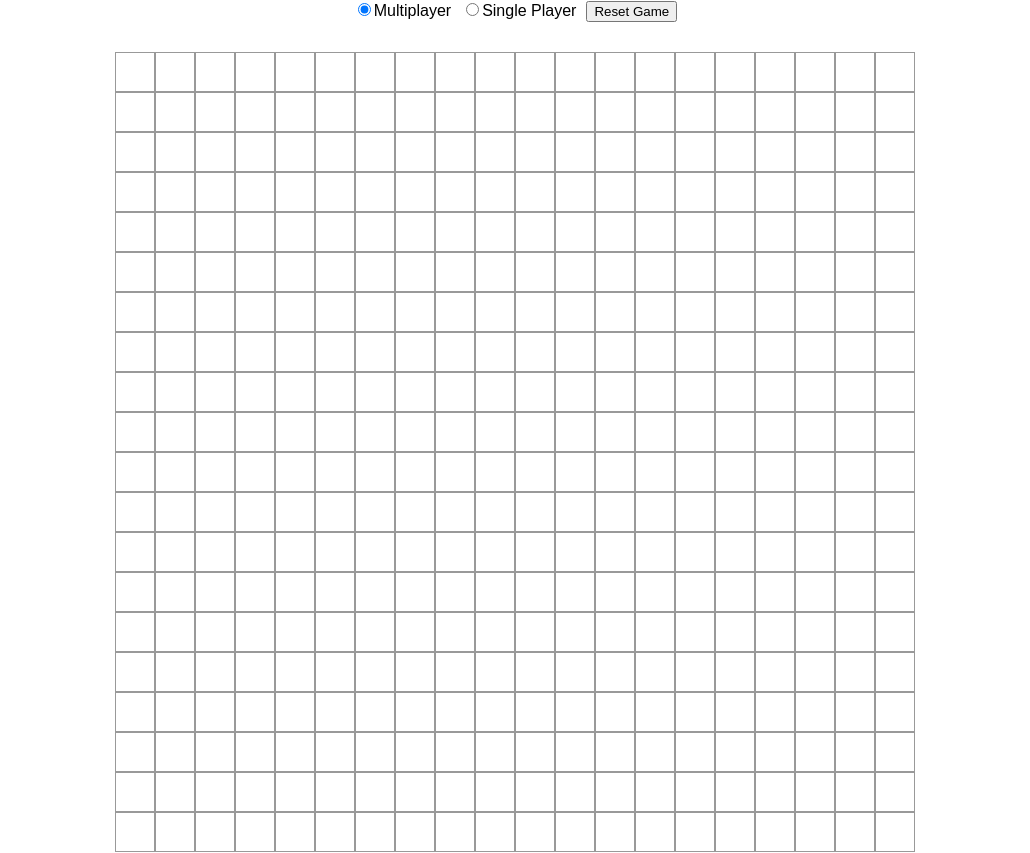
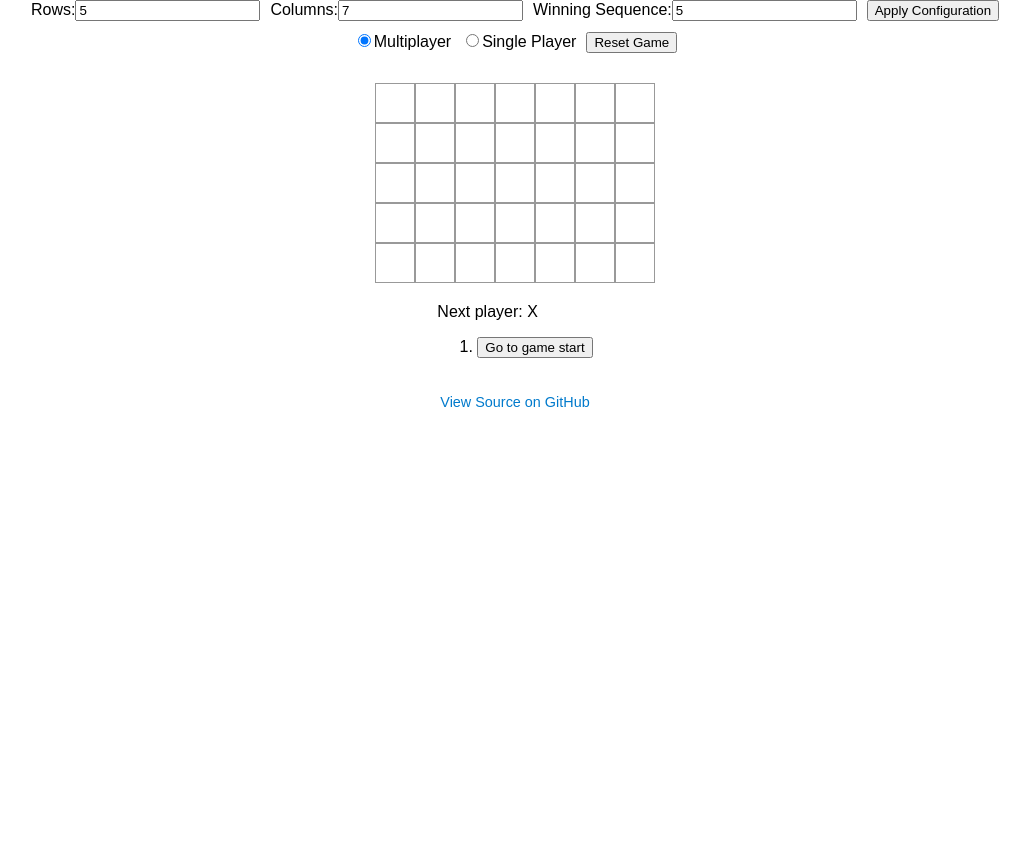
Before and after one commit to chuenlum/tic-tac-toe-o3-mini, a React (Create React App) app: page / in a window 1280 px wide. Shown: the top 853 px of the page, without its empty margins (125-1155 px from the left). After the commit the page ends 800 px from the top, so only its background shows below. Built offline with nearby package versions, Linux system fonts and the light colour scheme.

Commit message:
feat: add UI configuration for board settings (rows, columns, win sequence)

```diff
--- a/src/Game.css
+++ b/src/Game.css
@@ -8,6 +8,17 @@
 
 .game-controls {
   margin-bottom: 20px;
+  display: flex;
+  flex-direction: column;
+  align-items: center;
+}
+
+.config {
+  margin-bottom: 10px;
+}
+
+.config label {
+  margin-right: 10px;
 }
 
 .mode-select {
@@ -57,10 +68,12 @@
   text-align: center;
   font-size: 0.9rem;
 }
+
 .footer a {
   color: #007acc;
   text-decoration: none;
 }
+
 .footer a:hover {
   text-decoration: underline;
 }
--- a/src/Game.tsx
+++ b/src/Game.tsx
@@ -3,7 +3,7 @@ import React, { useEffect, useState } from 'react';
 import './Game.css';
 
 // -------------------------
-// Configurable via Props
+// Configurable via Props Defaults
 // -------------------------
 interface GameProps {
   numRows?: number;
@@ -11,8 +11,8 @@ interface GameProps {
   winCondition?: number;
 }
 
-const DEFAULT_NUM_ROWS = 20;
-const DEFAULT_NUM_COLS = 20;
+const DEFAULT_NUM_ROWS = 5;
+const DEFAULT_NUM_COLS = 7;
 const DEFAULT_WIN_CONDITION = 5;
 
 // -------------------------
@@ -73,53 +73,53 @@ const Game: React.FC<GameProps> = ({
   numCols = DEFAULT_NUM_COLS,
   winCondition = DEFAULT_WIN_CONDITION,
 }) => {
-  // "multi" for two players, "single" for playing against the computer.
-  // In single-player mode, the human is always "X" and the computer is "O".
+  // UI configuration state.
+  const [rows, setRows] = useState<number>(numRows);
+  const [cols, setCols] = useState<number>(numCols);
+  const [winSeq, setWinSeq] = useState<number>(winCondition);
+
+  // Mode: "single" for playing against the computer, "multi" for two players.
   const [mode, setMode] = useState<"single" | "multi">("multi");
+
+  // Game state.
   const [history, setHistory] = useState<HistoryEntry[]>([
-    { squares: Array(numRows * numCols).fill(null) },
+    { squares: Array(rows * cols).fill(null) },
   ]);
   const [stepNumber, setStepNumber] = useState<number>(0);
   const [isPlayerXTurn, setIsPlayerXTurn] = useState<boolean>(true);
 
   const current = history[stepNumber];
   const isBoardFull = current.squares.every(cell => cell !== null);
-  const winner = calculateWinner(current.squares, numRows, numCols, winCondition);
+  const winner = calculateWinner(current.squares, rows, cols, winSeq);
   const currentPlayer = isPlayerXTurn ? 'X' : 'O';
 
-  // -------------------------
-  // Event Handlers & Helpers
-  // -------------------------
+  // Reset the game with the current configuration.
   const resetGame = (): void => {
-    setHistory([{ squares: Array(numRows * numCols).fill(null) }]);
+    setHistory([{ squares: Array(rows * cols).fill(null) }]);
     setStepNumber(0);
     setIsPlayerXTurn(true);
   };
 
+  // Mode change handler.
   const handleModeChange = (e: React.ChangeEvent<HTMLInputElement>): void => {
     const newMode = e.target.value as "single" | "multi";
     setMode(newMode);
     resetGame();
   };
 
-  /**
-   * Handles a move on the board (human move).
-   */
+  // Handle a human move.
   const handleClick = (i: number): void => {
-    // In single-player mode, ignore clicks if it's not the human's turn.
     if (mode === "single" && !isPlayerXTurn) {
       return;
     }
     if (winner || current.squares[i]) {
       return;
     }
-    // Create a new board state.
     const squares = current.squares.slice();
     squares[i] = currentPlayer;
     const newHistory = history.slice(0, stepNumber + 1).concat([{ squares }]);
     setHistory(newHistory);
     setStepNumber(newHistory.length - 1);
-    // Toggle turn: In single player, set to computer (false); in multiplayer, toggle.
     if (mode === "single") {
       setIsPlayerXTurn(false);
     } else {
@@ -127,24 +127,21 @@ const Game: React.FC<GameProps> = ({
     }
   };
 
-  // Jump to a specific move in the history.
+  // Jump to a specific move.
   const jumpTo = (step: number): void => {
     setStepNumber(step);
     setIsPlayerXTurn(step % 2 === 0);
   };
 
-  // -------------------------
-  // Computer Move Effect (Single Player)
-  // -------------------------
+  // Computer move effect (only in single-player mode).
   useEffect(() => {
     if (
       mode === "single" &&
-      !isPlayerXTurn && // It's computer's turn.
+      !isPlayerXTurn &&
       !winner &&
       !isBoardFull
     ) {
       const timer = setTimeout(() => {
-        // Use a functional update to get the latest board state.
         setHistory(prevHistory => {
           const latestEntry = prevHistory[prevHistory.length - 1];
           const newSquares = latestEntry.squares.slice();
@@ -152,7 +149,6 @@ const Game: React.FC<GameProps> = ({
             .map((cell, idx) => (cell === null ? idx : null))
             .filter((v): v is number => v !== null);
           if (emptySquares.length > 0) {
-            // Computer always plays "O"
             const randomIndex =
               emptySquares[Math.floor(Math.random() * emptySquares.length)];
             newSquares[randomIndex] = 'O';
@@ -167,35 +163,39 @@ const Game: React.FC<GameProps> = ({
     }
   }, [mode, isPlayerXTurn, winner, isBoardFull]);
 
-  // -------------------------
-  // Render: Move History and Status
-  // -------------------------
-  const moves = history.map((step, move) => {
-    const desc = move ? `Go to move #${move}` : 'Go to game start';
-    return (
-      <li key={move}>
-        <button onClick={() => jumpTo(move)}>{desc}</button>
-      </li>
-    );
-  });
-
-  let status: string;
-  if (winner) {
-    status = `Winner: ${winner}`;
-  } else if (isBoardFull) {
-    status = "It's a tie!";
-  } else {
-    status =
-      mode === "single"
-        ? isPlayerXTurn
-          ? "Your turn (X)"
-          : "Computer's turn (O)"
-        : `Next player: ${currentPlayer}`;
-  }
-
   return (
     <div className="game">
       <div className="game-controls">
+        <div className="config">
+          <label>
+            Rows:
+            <input
+              type="number"
+              value={rows}
+              onChange={(e) => setRows(Number(e.target.value))}
+              min="3"
+            />
+          </label>
+          <label>
+            Columns:
+            <input
+              type="number"
+              value={cols}
+              onChange={(e) => setCols(Number(e.target.value))}
+              min="3"
+            />
+          </label>
+          <label>
+            Winning Sequence:
+            <input
+              type="number"
+              value={winSeq}
+              onChange={(e) => setWinSeq(Number(e.target.value))}
+              min="3"
+            />
+          </label>
+          <button onClick={resetGame}>Apply Configuration</button>
+        </div>
         <div className="mode-select">
           <label>
             <input
@@ -222,13 +222,31 @@ const Game: React.FC<GameProps> = ({
         <Board
           squares={current.squares}
           onClick={handleClick}
-          numRows={numRows}
-          numCols={numCols}
+          numRows={rows}
+          numCols={cols}
         />
       </div>
       <div className="game-info">
-        <div className="status">{status}</div>
-        <ol>{moves}</ol>
+        <div className="status">
+          {winner
+            ? `Winner: ${winner}`
+            : isBoardFull
+            ? "It's a tie!"
+            : mode === "single"
+            ? isPlayerXTurn
+              ? "Your turn (X)"
+              : "Computer's turn (O)"
+            : `Next player: ${currentPlayer}`}
+        </div>
+        <ol>
+          {history.map((step, move) => (
+            <li key={move}>
+              <button onClick={() => jumpTo(move)}>
+                {move ? `Go to move #${move}` : 'Go to game start'}
+              </button>
+            </li>
+          ))}
+        </ol>
       </div>
       <div className="footer">
         <a href="https://github.com/chuenlum/tic-tac-toe-o3-mini" target="_blank" rel="noopener noreferrer">
@@ -241,12 +259,7 @@ const Game: React.FC<GameProps> = ({
 
 // -------------------------
 // Game Logic Helper Functions
-// (These can be moved to a separate file if desired)
 // -------------------------
-
-/**
- * Checks if there is a winning sequence starting from (row, col) in a given direction.
- */
 function checkDirection(
   squares: (string | null)[],
   row: number,
@@ -276,9 +289,6 @@ function checkDirection(
   return true;
 }
 
-/**
- * Determines the winner by checking all possible directions.
- */
 function calculateWinner(
   squares: (string | null)[],
   numRows: number,
```
